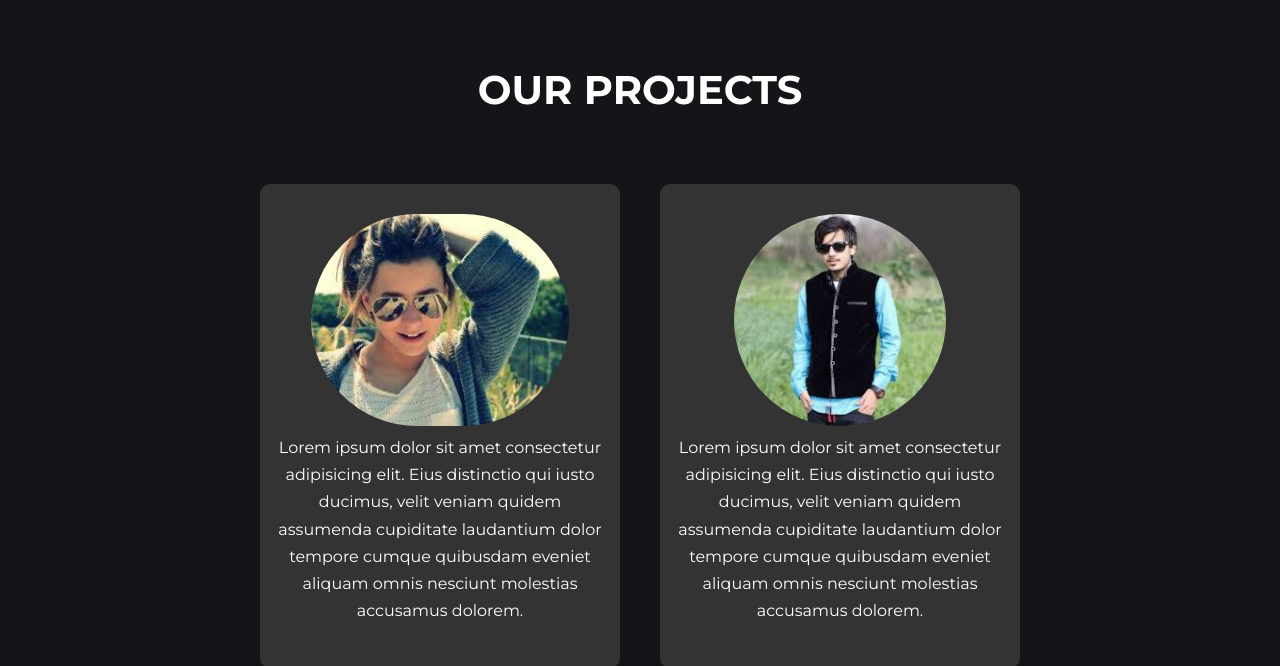
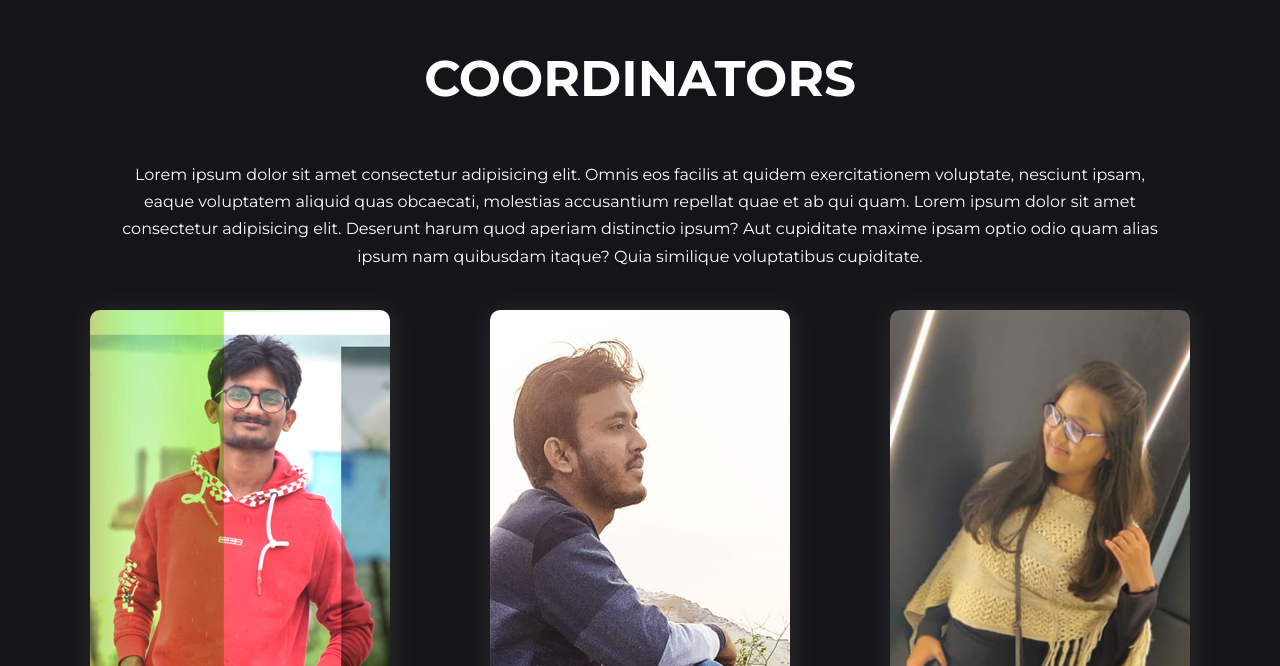
Before and after one commit to vamshi5421/roboticsclub, a website: page index.html in a window 1280 px wide. Shown: the part 2134-2800 px from the top of the page. Drawn offline with Linux system fonts and the light colour scheme.

Commit message:
added OUR COORDINATORS Section

```diff
--- a/index.html
+++ b/index.html
@@ -42,13 +42,36 @@
         </div>
 
         <ul class="nav-links">
-          <li><a href="#" class="hoverLi"><span class="hoverLi-elememts">Home</span></a></li>
-          <li><a href="#" class="hoverLi"><span class="hoverLi-elememts">about us</span></a></li>
-          <li><a href="#" class="hoverLi"><span class="hoverLi-elememts">projects</span></a></li>
-          <li><a href="#" class="hoverLi"><span class="hoverLi-elememts">events</span></a></li>
-          <li><a href="#" class="hoverLi"><span class="hoverLi-elememts">team</span></a></li>
-          <li><a href="#" class="hoverLi"><span class="hoverLi-elememts">contact us</span></a></li>
-
+          <li>
+            <a href="#" class="hoverLi"
+              ><span class="hoverLi-elememts">Home</span></a
+            >
+          </li>
+          <li>
+            <a href="#" class="hoverLi"
+              ><span class="hoverLi-elememts">about us</span></a
+            >
+          </li>
+          <li>
+            <a href="#" class="hoverLi"
+              ><span class="hoverLi-elememts">projects</span></a
+            >
+          </li>
+          <li>
+            <a href="#" class="hoverLi"
+              ><span class="hoverLi-elememts">events</span></a
+            >
+          </li>
+          <li>
+            <a href="#" class="hoverLi"
+              ><span class="hoverLi-elememts">team</span></a
+            >
+          </li>
+          <li>
+            <a href="#" class="hoverLi"
+              ><span class="hoverLi-elememts">contact us</span></a
+            >
+          </li>
         </ul>
       </nav>
     </header>
@@ -116,40 +139,69 @@
         </p>
       </div>
     </section>
-    <section class="projects">
-      <div class="projects__h2">
-        <h2>our projects</h2>
-      </div>
-      <div class="projects-boxes">
-        <div class="b1 box">
-          <img src="/img/t1.jpg" alt="" class="box-img" /><br />
-          Lorem ipsum dolor sit amet consectetur adipisicing elit. Eius
-          distinctio qui iusto ducimus, velit veniam quidem assumenda cupiditate
-          laudantium dolor tempore cumque quibusdam eveniet aliquam omnis
-          nesciunt molestias accusamus dolorem.
+
+
+    <section class="coordinators">
+      <h1>Coordinators</h1>
+      <p>Lorem ipsum dolor sit amet consectetur adipisicing elit. Omnis eos facilis at quidem exercitationem voluptate, nesciunt ipsam, eaque voluptatem
+        aliquid quas obcaecati, molestias accusantium repellat quae et ab qui quam. Lorem ipsum dolor sit amet consectetur adipisicing elit. Deserunt harum
+        quod aperiam distinctio ipsum? Aut cupiditate maxime ipsam optio odio quam alias ipsum nam quibusdam itaque? Quia similique voluptatibus cupiditate.</p>
+
+
+      <div class="coordinators__container">
+
+        <div class="coordinators__box">
+          <div class="coordinators__box-image">
+            <img src="img/coordinators/Untitled-1.jpg" alt="coordinator">
+          </div>
+          <div class="detail-box">
+            <div class="type">
+              <a href="#">Chandra Shekhar</a>
+              <span>lorem</span>
+            </div>
+
+
+            <div class="linkedIn"><a class="linkedIn-link" href="#" >Connect</a></div>
+
+          </div>
         </div>
-        <div class="b2 box">
-          <img src="/img/t2.jpg" alt="" class="box-img" /><br />
-          Lorem ipsum dolor sit amet consectetur adipisicing elit. Eius
-          distinctio qui iusto ducimus, velit veniam quidem assumenda cupiditate
-          laudantium dolor tempore cumque quibusdam eveniet aliquam omnis
-          nesciunt molestias accusamus dolorem.
+
+        <div class="coordinators__box">
+          <div class="coordinators__box-image">
+            <img src="img/coordinators/Untitled-2.jpg" alt="coordinator">
+          </div>
+          <div class="detail-box">
+            <div class="type">
+              <a href="#">Prashanth katiyar</a>
+              <span>lorem</span>
+            </div>
+
+
+            <div class="linkedIn"><a class="linkedIn-link" href="#" >Connect</a></div>
+
+          </div>
         </div>
-        <div class="b3 box">
-          <img src="/img/t3.jpg" alt="" class="box-img" /><br />
-          Lorem ipsum dolor sit amet consectetur adipisicing elit. Eius
-          distinctio qui iusto ducimus, velit veniam quidem assumenda cupiditate
-          laudantium dolor tempore cumque quibusdam eveniet aliquam omnis
-          nesciunt molestias accusamus dolorem.
-        </div>
-        <div class="b4 box">
-          <img src="/img/t2.jpg" alt="" class="box-img" /><br />
-          Lorem ipsum dolor sit amet consectetur adipisicing elit. Eius
-          distinctio qui iusto ducimus, velit veniam quidem assumenda cupiditate
-          laudantium dolor tempore cumque quibusdam eveniet aliquam omnis
-          nesciunt molestias accusamus dolorem.
+
+        <div class="coordinators__box">
+          <div class="coordinators__box-image">
+            <img src="img/coordinators/Untitled-3.jpg" alt="coordinator">
+          </div>
+          <div class="detail-box">
+            <div class="type">
+              <a href="#">Simran Jakhodia</a>
+              <span>lorem</span>
+            </div>
+
+
+            <div class="linkedIn"><a class="linkedIn-link" href="#" >Connect</a></div>
+
+          </div>
         </div>
       </div>
+
+
+
+
     </section>
   </body>
 </html>
--- a/sass/layouts/_header.scss
+++ b/sass/layouts/_header.scss
@@ -13,7 +13,7 @@
 
 
   &__logo-box {
-    // position: absolute;
+
     top: 40px;
     left: 40px;
 
@@ -62,7 +62,7 @@ li {
 .aboutUs {
   height: 95vh;
   margin-left: 80px;
-  // display: flex;
+
 
   &-img {
     height: 95%;
--- a/sass/pages/_home.scss
+++ b/sass/pages/_home.scss
@@ -16,87 +16,120 @@
     grid-template-rows: 1fr 1fr 1fr;
     grid-template-areas: "box1 box2 box2"
     "box1 box2 box2";
+}
+
+
+
+
+.coordinators{
+    height: 100vh;
+    margin-top: 50px;
+
+    &__container{
+
+        display: flex;
+        justify-content: space-around;
+        align-items: center;
+    }
+
+    h1 {
+        text-align: center;
+        text-transform: uppercase;
+        margin: 30px;
+    }
+
+    p {
+        text-align: center;
+        text-justify: auto;
+        padding: 10px 80px;
+    }
+    &__box {
+
+        width: 300px;
+        box-shadow: 2px 2px 30px rgba($color-white,0.1);
+        border-radius: 10px;
+        overflow: hidden;
+        position: relative;
+        margin-top: 30px;
+
+        &-image {
+            height: 450px;
+
+            img {
+                width: 300px;
+                height: auto;
+                object-fit: cover;
+                box-sizing: border-box;
+            }
+        }
+    }
+}
+
+ul {
+    list-style-type: none;
+}
+
+
+
+.type {
+
+    a {
+        text-decoration: none;
+        color: white;
+        font-weight: 400;
+        font-size: 20px;
+        margin-top: 50px;
+        text-transform: uppercase;
+    }
+
+    span {
+        font-weight: 700;
+        color: cadetblue;
+    }
+}
+.detail-box {
+    width: 100%;
+    display: flex;
+    justify-content: space-between;
+    padding: 20px;
+    font-weight: 400;
+    background-color: rgba(0, 97, 161, 0.568);
 
 
 }
+.linkedIn{
 
-.projects {
-    background-color: #151519;
-    border-radius: 20px;
-    margin:70px 140px;
-    // border: 5px solid red;
-    height: 80vh;
     color: white;
+    align-items: center;
+    border-radius: 50px;
 
+    display: flex;
+    justify-content: center;
+    align-items: center;
+
+    flex-direction: row;
+
+
+    &-link {
+        color: white;
+        text-decoration: none;
+        font-weight: 700;
+        font-size: 25px;
     }
 
-.projects-boxes {
-    height: 80vh;
-    margin: 50px 60px;
-    display: grid;
-    grid-template-rows: 1fr 1fr;
-    grid-template-columns:1fr 1fr;
-    grid-template-areas: "b1 b4  "
-    "b2 b4 "
-    "b3 b3 " ;
-}
 
-.box {
-    margin: 10px 20px;
-    padding: 30px 10px;
-    text-align: center;
-    border-radius: 10px;
-    background-color: rgb(51, 51, 51);
 
-    &-img {
-        border-radius: 20000px;
-        height: 50%;
-        align-items: center;
-    }
-}
-.b1 {
 
-    transition: all .2s ease-out;
+    img {
+          height: 40px;
+          top: 50%;
+          left: 20%;
+          transform: translate(10px,10px);
 
-    &:hover {
-        background-color: $color-purple;
       }
   }
 
-.b2 {
-    transition: all .2s ease-out;
-    &:hover {
-        background-color: $color-purple;
+.type {
+    display: flex;
+    flex-direction: column;
 }
-}
-
-.b3 {
-    transition: all .2s ease-out;
-    &:hover {
-        background-color: $color-purple;
-    }
-}
-
-.b4 {
-    transition: all .2s ease-out;
-    &:hover {
-        background-color: $color-purple;
-    }
-}
-
-// .shake {
-//     color: #4de4ff;
-//   font-size: 25px;
-//   font-weight: 700;
-
-//   background-image: linear-gradient(to right, $color-primary, $color-secondary);
-//   background-clip: text;
-//   -webkit-background-clip: text;
-//   color: transparent;
-//   transition: all 0.2s;
-//   display: inline-block;
-// }
-// .shake:hover  {
-//     animation: shake 0.5s;
-//     animation-iteration-count: infinite;
-// }
```
Also changed, not shown: css/app.css, img/coordinators/Untitled-1.jpg (added), img/coordinators/Untitled-2.jpg (added), img/coordinators/Untitled-3.jpg (added), img/linkedIn.png (added). Lines whose indentation alone changed are shown as unchanged.
